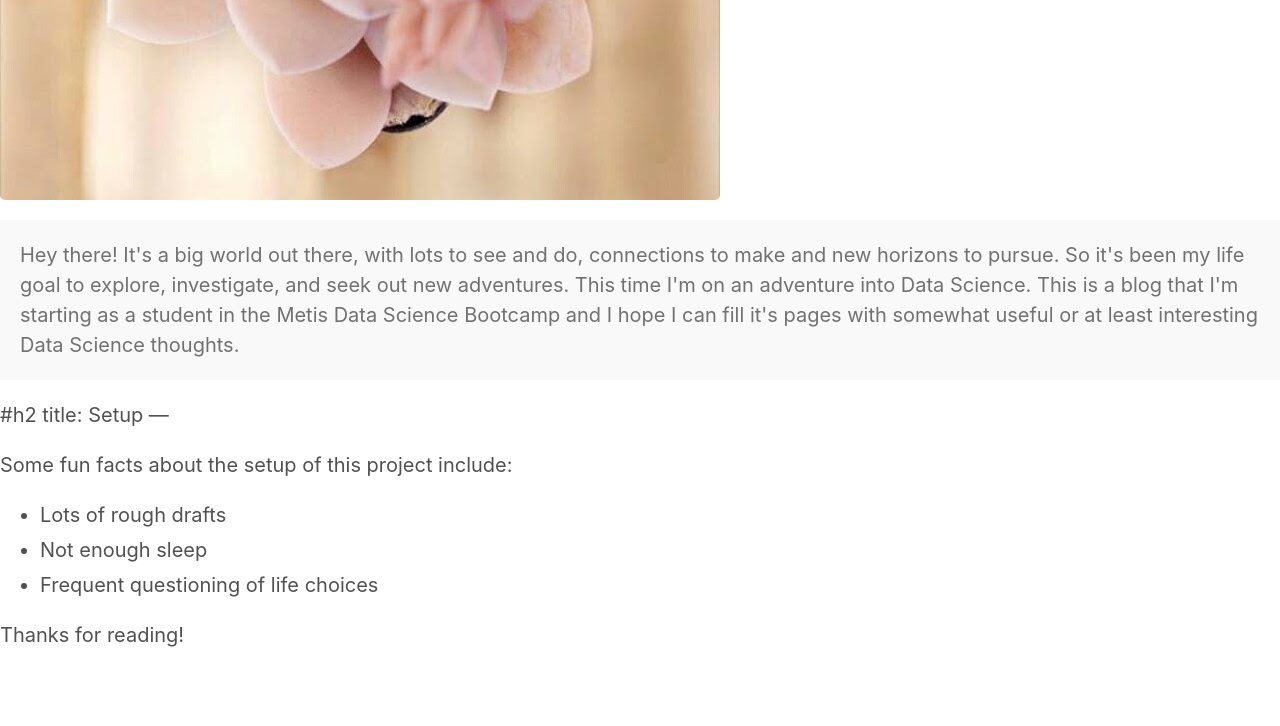
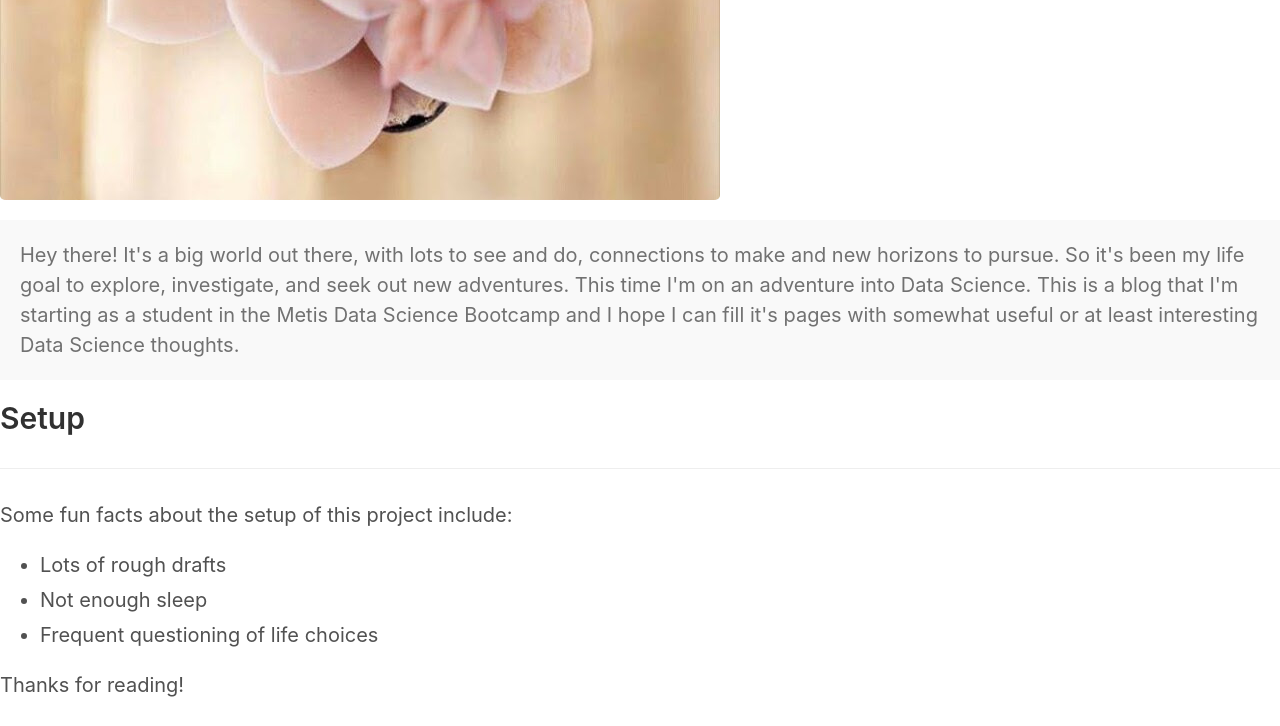
Before and after one commit to Cassini-4B/Cassini-4B.github.io, a Jekyll site: the page built from about.md, in a window 1280 px wide and 900 px high, scrolled down 669 px, cut to the strip 0-726 px from the top of the window. Built offline with Jekyll 4.4.1, drawn with Linux system fonts in a browser that asks for light colours; a script that is not in the unit is left out.

Commit message:
fixed setup error

```diff
--- a/about.md
+++ b/about.md
@@ -13,8 +13,7 @@ title: About
 </p>
 
 
-#h2
-title: Setup
+## Setup
 ---
 
 Some fun facts about the setup of this project include:
```
